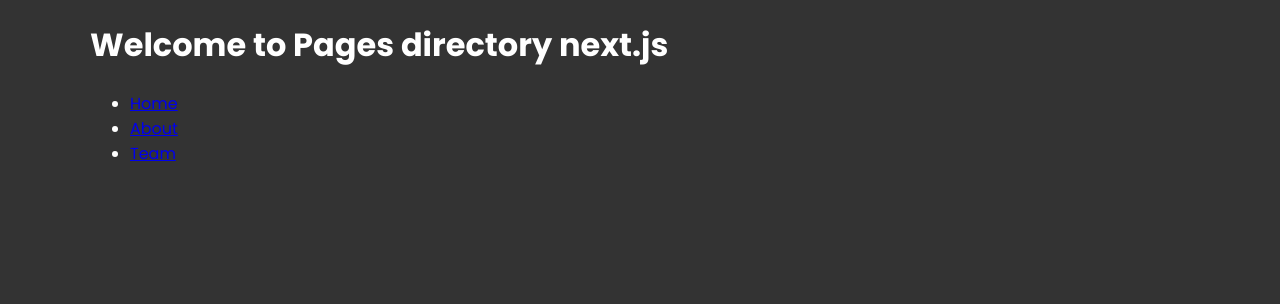
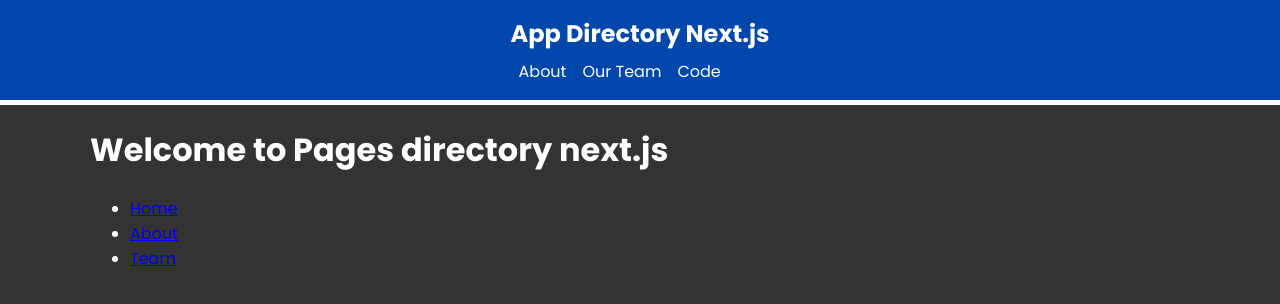
Before and after one commit to SaadMosallam/next-13-crash, a Next.js app: page / in a window 1280 px wide. Shown: the top 304 px of the page. Built offline with nearby package versions, Linux system fonts and the light colour scheme.

Commit message:
add header in global layout

```diff
--- /dev/null
+++ b/app/components/Header.jsx
@@ -0,0 +1,21 @@
+import Link from "next/link";
+import React from "react";
+
+const Header = () => {
+  return (
+    <header className="header">
+      <div className="container">
+        <div className="logo">
+          <Link href="/">App Directory Next.js</Link>
+        </div>
+        <div className="links">
+          <Link href="/about">About</Link>
+          <Link href="/about/team">Our Team</Link>
+          <Link href="/code/repos">Code</Link>
+        </div>
+      </div>
+    </header>
+  );
+};
+
+export default Header;
--- a/app/layout.jsx
+++ b/app/layout.jsx
@@ -1,5 +1,6 @@
 import { Poppins } from "next/font/google";
 import "./globals.css";
+import Header from "./components/Header";
 
 const poppins = Poppins({ weight: ["400", "700"], subsets: ["latin"] });
 
@@ -14,6 +15,7 @@
   return (
     <html lang="en">
       <body className={poppins.className}>
+        <Header />
         <main className="container">{children}</main>
       </body>
     </html>
```
